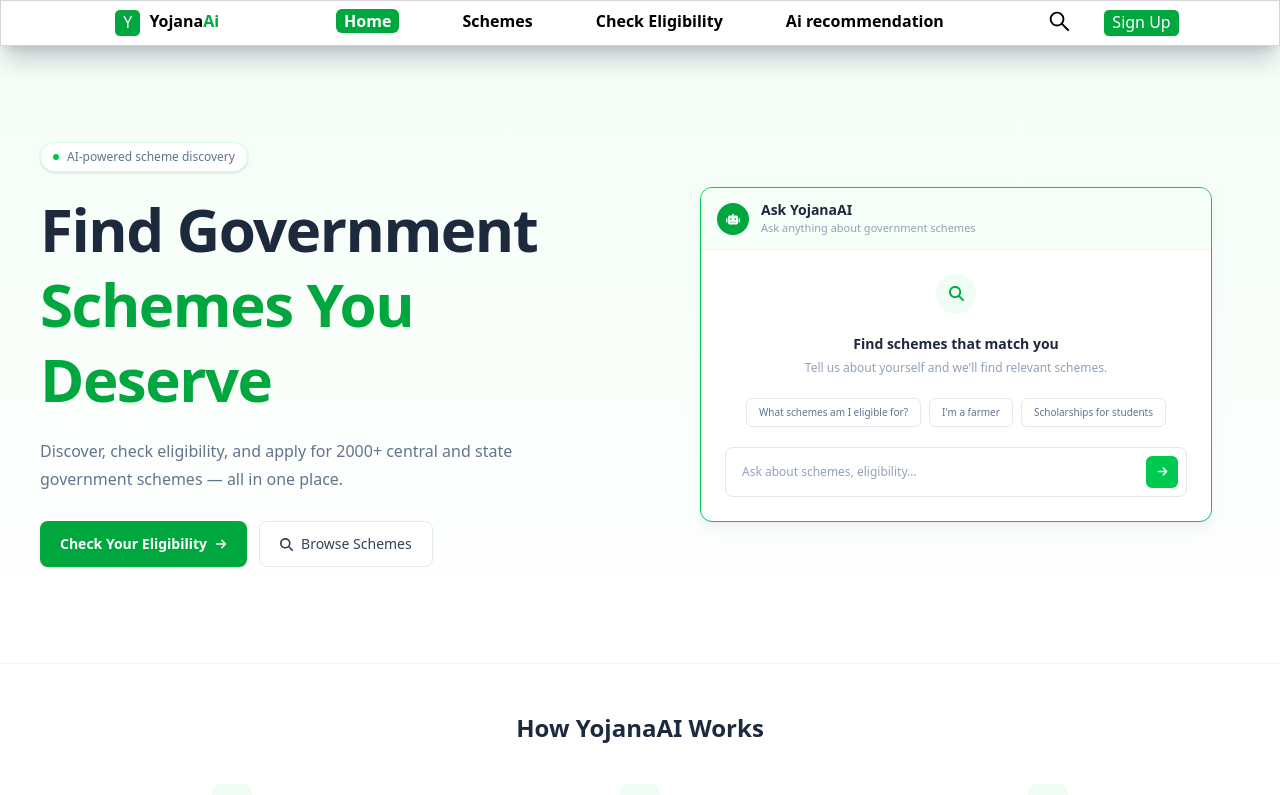
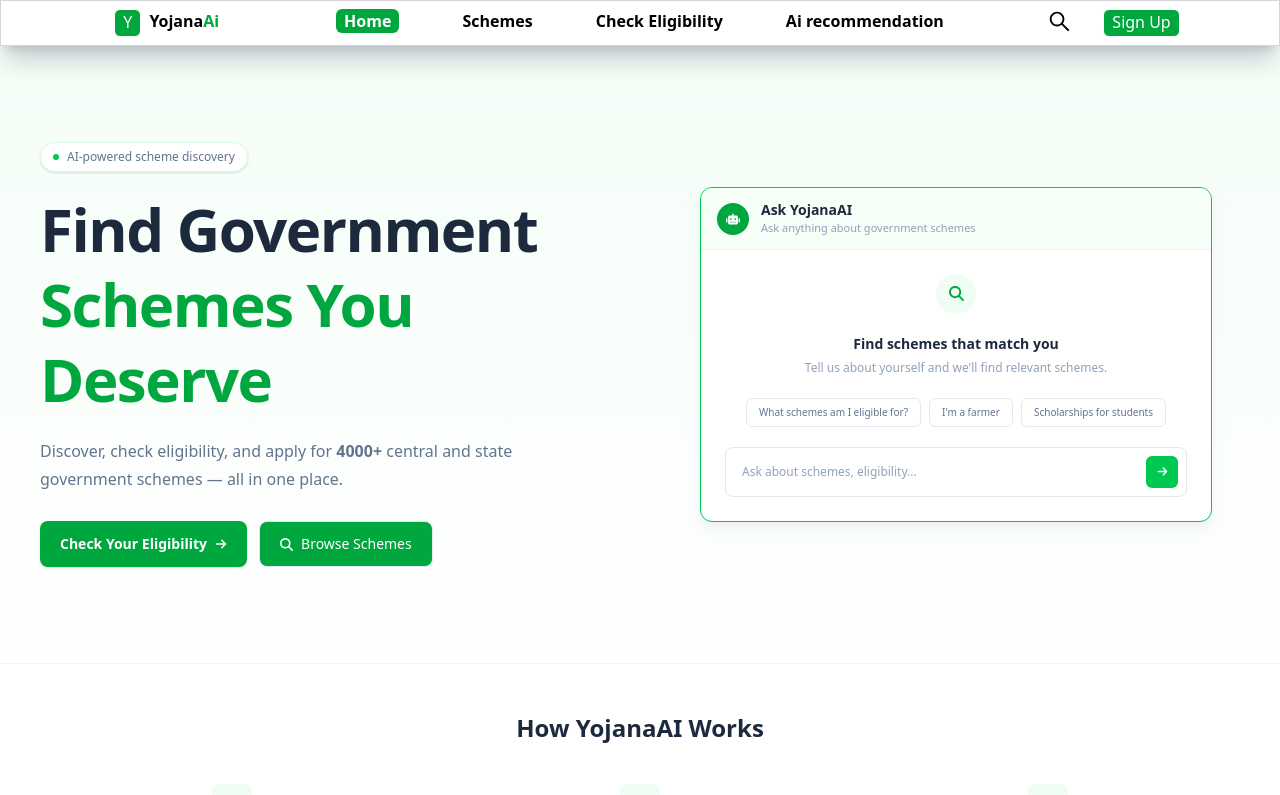
Before and after one commit to rimc008/YojanaAi, a Next.js app: page /home in a window 1280 px wide. Shown: the top 795 px of the page. Built offline with nearby package versions, Linux system fonts and the light colour scheme; no server answers; the database is empty.

Commit message:
updated search function

```diff
--- a/src/app/home/page.js
+++ b/src/app/home/page.js
@@ -15,9 +15,12 @@ import {
   FaCircleCheck,
   FaRobot,
 } from "react-icons/fa6";
+
 import Link from "next/link";
 
 import { MdHealthAndSafety } from "react-icons/md";
+
+
 
 import { useEffect, useState } from "react";
 
@@ -199,7 +202,7 @@ export default function Home() {
                 sm:leading-7
               "
             >
-              Discover, check eligibility, and apply for 2000+ central
+              Discover, check eligibility, and apply for <span className="font-bold">4000+</span> central
               and state government schemes — all in one place.
             </p>
 
@@ -216,7 +219,7 @@ export default function Home() {
               "
             >
 
-              <button
+              <Link href="/eligibility"
                 className="
                   inline-flex
                   items-center
@@ -240,10 +243,10 @@ export default function Home() {
                 Check Your Eligibility
 
                 <FaArrowRight size={12} />
-              </button>
+              </Link>
 
 
-              <button
+              <Link href="/schemes"
                 className="
                   inline-flex
                   items-center
@@ -252,22 +255,22 @@ export default function Home() {
                   rounded-lg
                   border
                   border-slate-200
-                  bg-white
+                  bg-green-600
                   px-5
                   py-3
                   text-sm
                   font-medium
-                  text-slate-700
+                  text-white
                   transition
                   duration-200
                   hover:border-green-200
-                  hover:bg-green-50
+                  hover:bg-green-700
                 "
               >
                 <FaMagnifyingGlass size={13} />
 
                 Browse Schemes
-              </button>
+              </Link>
 
             </div>
 
--- a/src/app/layout.js
+++ b/src/app/layout.js
@@ -42,7 +42,7 @@ export default function layout({children}) {
           </div>
 
           <div className="flex md:justify-center justify-end gap-[7%] md:gap-[10%]">
-            <p className="cursor-pointer"><AiOutlineSearch size={25}/></p>
+            <Link href="/schemes" ><p className="cursor-pointer"><AiOutlineSearch size={25}/></p></Link>
             <p className="border rounded-md text-white px-2 pb-0.5 cursor-pointer hover:bg-green-700 transition-all bg-green-600 ">Sign Up</p>
           </div>
 
```
